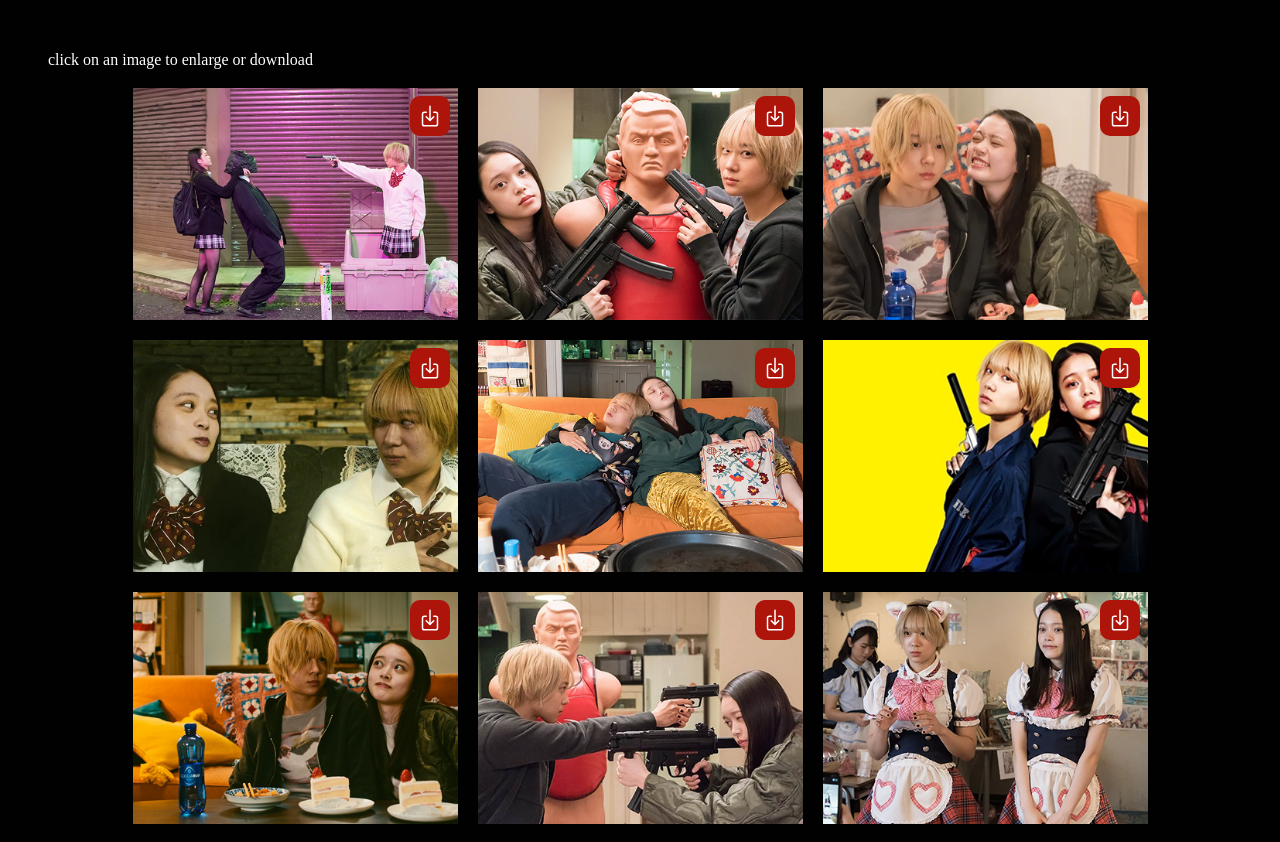
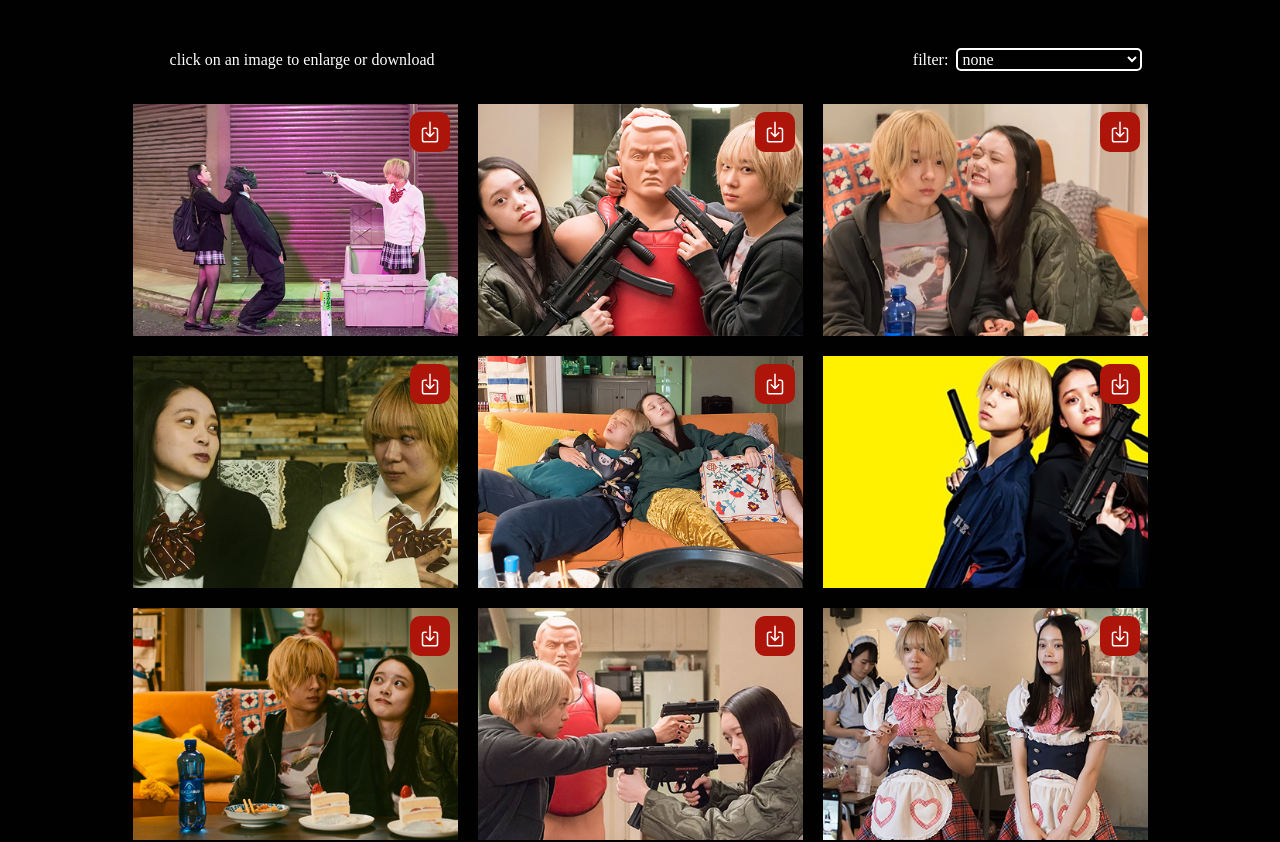
Before and after one commit to strwbrry05/babyAssassinsShowcase, a React (Vite) app: page / in a window 1280 px wide. Shown: the top 842 px of the page. Built offline with nearby package versions, Linux system fonts and the light colour scheme; a web font is replaced by a local one.

Commit message:
working filter

```diff
--- a/src/components/Gallery.jsx
+++ b/src/components/Gallery.jsx
@@ -1,4 +1,4 @@
-import React, { useState } from "react";
+import React, { use, useState } from "react";
 import BA1_img1 from "../assets/gallery/BA1_img1.png";
 import BA1_img2 from "../assets/gallery/BA1_img2.png";
 import BA1_img3 from "../assets/gallery/BA1_img3.png";
@@ -20,73 +20,68 @@ const Gallery = () => {
   const imgArr = [
     {
       src: BA1_img1,
-      category: "BA1",
-      isSelected: false,
+      category: ["none", "BA1", "BA2", "BA3"],
     },
     {
       src: BA1_img2,
-      category: "BA1",
-      isSelected: false,
+      category: ["none", "BA1", "BA2", "BA3"],
     },
     {
       src: BA1_img3,
-      category: "BA1",
-      isSelected: false,
+      category: ["none", "BA1", "BA2", "BA3"],
     },
     {
       src: BA1_img4,
-      category: "BA1",
-      isSelected: false,
+      category: ["none", "BA1", "BA2", "BA3"],
     },
     {
       src: BA1_img5,
-      category: "BA1",
-      isSelected: false,
+      category: ["none", "BA1", "BA2", "BA3"],
     },
     {
       src: BA1_img6,
-      category: "BA1",
-      isSelected: false,
+      category: ["none", "BA1", "BA2", "BA3"],
     },
     {
       src: BA1_img7,
-      category: "BA1",
-      isSelected: false,
+      category: ["none", "BA1", "BA2", "BA3"],
     },
     {
       src: BA1_img8,
-      category: "BA1",
-      isSelected: false,
+      category: ["none", "BA1", "BA2", "BA3"],
     },
     {
       src: BA1_img9,
-      category: "BA1",
+      category: ["none", "BA1", "BA2", "BA3"],
     },
-    // {
-    //   src: BA1_img10,
-    //   category: "BA1",
-    // },
-    // {
-    //   src: BA1_img11,
-    //   category: "BA1",
-    // },
-    // {
-    //   src: BA1_img12,
-    //   category: "BA1",
-    // },
-    // {
-    //   src: BA1_img13,
-    //   category: "BA1",
-    // },
+    {
+      src: BA1_img10,
+      category: ["none", "BA1", "BA2", "BA3"],
+    },
+    {
+      src: BA1_img11,
+      category: ["none", "BA1", "BA2", "BA3"],
+    },
+    {
+      src: BA1_img12,
+      category: ["none", "BA1", "BA2", "BA3"],
+    },
+    {
+      src: BA1_img13,
+      category: ["none", "BA1", "BA2", "BA3"],
+    },
   ];
 
+  const [images, setImages] = useState(imgArr);
   const [showImage, setShowImage] = useState([false, null]);
 
   function selectIMG(name) {
-    console.log(showImage);
+    setShowImage([true, name]);
+  }
 
-    setShowImage([true, name]);
-    console.log(showImage);
+  function filterIMG(filterValue) {
+    setImages(imgArr.filter((img) => img.category.includes(filterValue)));
+    console.log(filterValue);
   }
 
   return (
@@ -94,16 +89,38 @@ const Gallery = () => {
       className="bg-(--color-black) text-(--color-white) font-(family-name:--font-text) pt-[3em] pb-[3em]
     flex flex-col pl-[2em] pr-[2em] justify-center items-center"
     >
-      <p className="ml-[2em] mb-[1em] w-full">
-        click on an image to enlarge or download
-      </p>
+      <div
+        className="w-[80%] ml-[2em] mb-[1em]
+      flex flex-col
+      md:flex-row justify-between"
+      >
+        <p className="mb-[1em]">click on an image to enlarge or download</p>
+
+        <form onChange={(e) => filterIMG(e.target.value)}>
+          <label htmlFor="galleryFilter" className="mr-[0.5em]">
+            filter:
+          </label>
+          <select
+            name="galleryFilter"
+            id="galleryFilter"
+            className="border-2 rounded-[5px] bg-(--color-black) cursor-pointer"
+            defaultValue={"none"}
+          >
+            <option value="none">none</option>
+            <option value="BA1">baby assassins</option>
+            <option value="BA2">baby assassins: 2 babies</option>
+            <option value="BA3"> baby assassins: nice days</option>
+          </select>
+        </form>
+      </div>
+
       <div
         className="flex flex-col gap-y-[20px] justify-center items-center
 
       md:flex-row md:flex-wrap md:gap-x-[20px] md:justify-center
       md:max-w-[1360px] "
       >
-        {imgArr.map((image, index) => {
+        {images.map((image, index) => {
           return (
             <div key={index} className="grid grid-rows-3 grid-cols-3">
               <a
```
